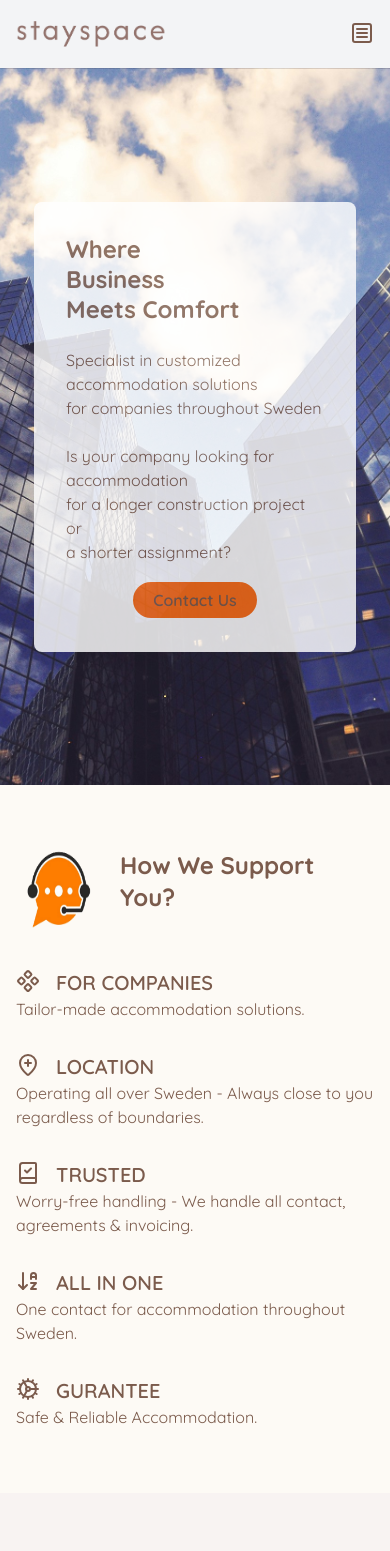
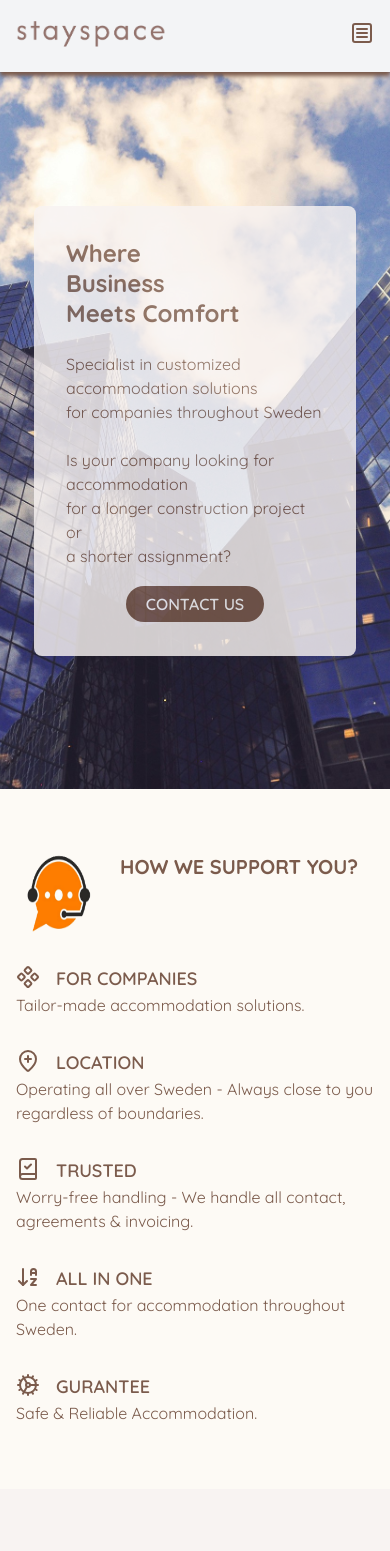
Before and after one commit to raselrzl/stayspace, a Next.js app: page / in a window 390 px wide. Shown: the top 1551 px of the page. Built offline with nearby package versions, Linux system fonts and the light colour scheme.

Commit message:
carosuel

```diff
--- a/app/components/Form.tsx
+++ b/app/components/Form.tsx
@@ -214,7 +214,7 @@ export default function ContactForm() {
           <div className="flex justify-center items-center">
             <Button
               type="submit"
-              className=" bg-[#fd6d15] rounded-[20px] cursor-pointer w-[150px]"
+              className=" bg-[#7B5B4C] hover:bg-[#96705f] text-white  rounded-[20px] cursor-pointer w-[150px]"
             >
               <MailIcon className="mr-2" />Send
             </Button>
--- a/app/components/Hero.tsx
+++ b/app/components/Hero.tsx
@@ -72,7 +72,7 @@ const Hero = () => {
       </div>
 
       {/* Content */}
-      <div className="relative z-10 lg:mr-[300px] w-[322px] sm:w-[400px] mx-auto bg-white opacity-82 p-8 text-[#7B5B4C] h-[450px] sm:h-[484px] rounded-lg">
+      <div className="relative z-10 lg:mr-[300px] w-[322px] sm:w-[400px] mx-auto bg-[#f8f3f2] opacity-82 p-8 text-[#7B5B4C] h-[450px] sm:h-[484px] rounded-lg">
         <h1 className="text-2xl sm:text-3xl font-bold leading-tight mb-6 text-left">
           Where
           <br />
@@ -91,7 +91,7 @@ const Hero = () => {
         <div className="text-center mt-6">
           <Link
             href="/contactus"
-            className="px-5 py-2 bg-[#fd6d15] hover:bg-red-400 text-[#7B5B4C] font-semibold transition-all rounded-[20px]"
+            className="uppercase text-md px-5 py-2 bg-[#7B5B4C] hover:bg-[#96705f] text-white  font-semibold transition-all rounded-[20px]"
           >
             Contact Us
           </Link>
--- a/app/components/Navbar.tsx
+++ b/app/components/Navbar.tsx
@@ -17,11 +17,11 @@ export default function Navbar() {
   // Function to check if the link is active
   const isActiveLink = (href: string) => {
     if (href === "/" && (pathname === "/" || pathname === "/home")) {
-      return "bg-[#fd6d15] text-[#7B5B4C] rounded-[20px]"; // Active state for home with rounded corners
+      return "bg-[#7b5b4c] text-white rounded-[20px]"; // Active state for home with rounded corners
     }
     return pathname === href
-      ? "bg-[#fd6d15] text-[#7B5B4C] rounded-[20px]" // Active state for other links with rounded corners
-      : "text-[#7B5B4C] hover:text-[#7B5B4C] hover:border-b-4 hover:border-[#fd6d15]"; // Regular state for other links with hover underline
+      ? "bg-[#7B5B4C] text-white rounded-[20px]" // Active state for other links with rounded corners
+      : "text-[#7B5B4C] hover:text-[#7B5B4C] hover:border-b-4 hover:border-[#7B5B4C]"; // Regular state for other links with hover underline
   };
 
   // Listen for scroll events to toggle the navbar height
@@ -42,9 +42,13 @@ export default function Navbar() {
 
   return (
     <nav
-      className={`bg-gray-100 p-4 transition-all duration-300 sticky top-0 z-50 uppercase font-bold ${
+      className={`bg-gray-100 p-4 transition-all duration-300 sticky top-0 z-50 uppercase  ${
         isScrolled ? "py-1" : "py-4"
       }`}
+      style={{
+        boxShadow: "0 4px 4px rgb(123, 91, 76)", // Yellow shadow (rgba(253, 109, 21, 0.6))
+        borderBottom: "4px solid transparent", // Invisible border to hold the shadow
+      }}
     >
       <div className="max-w-screen-xl mx-auto flex justify-between items-center">
         {/* Logo on the left */}
@@ -59,7 +63,7 @@ export default function Navbar() {
         </div>
 
         {/* Navbar Links (Desktop) */}
-        <div className="hidden md:flex space-x-6">
+        <div className="hidden md:flex space-x-6 font-bold">
           <Link href="/" className={`px-4 py-2 ${isActiveLink("/")}`}>
             Home
           </Link>
--- a/app/components/Navlink.tsx
+++ b/app/components/Navlink.tsx
@@ -21,10 +21,10 @@ export function Navlink() {
   const isActiveLink = (href: string) => {
     // For the homepage link, check for both "/" and "/home"
     if (href === "/" && (pathname === "/" || pathname === "/home")) {
-      return "bg-[#fd6d15] text-[#7B5B4C] rounded-[20px]"; // Active state for home
+      return "bg-[#7B5B4C] text-white rounded-[20px]"; // Active state for home
     }
     return pathname === href
-      ? "bg-[#fd6d15] text-[#7B5B4C] rounded-[20px]"
+      ? "bg-[#7B5B4C] text-white rounded-[20px]"
       : "text-[#7B5B4C] hover:text-[#7B5B4C]"; // Active state for other links
   };
 
--- a/app/components/PartnerContactForm.tsx
+++ b/app/components/PartnerContactForm.tsx
@@ -214,7 +214,7 @@ export default function PartnerContactForm() {
           <div className="flex justify-center items-center">
             <Button
               type="submit"
-              className="bg-[#fd6d15] rounded-[20px] cursor-pointer w-[150px]"
+              className="bg-[#7B5B4C] hover:bg-[#96705f] text-white  rounded-[20px] cursor-pointer w-[150px]"
             >
               <MailIcon className="mr-2" />Send
             </Button>
--- a/app/page.tsx
+++ b/app/page.tsx
@@ -56,7 +56,7 @@ export default function Home() {
               alt="Support Logo"
               className="w-20 h-20 mr-6 animate-on-scroll"
             />
-            <h2 className="text-2xl sm:text-3xl md:text-4xl font-bold text-[#7B5B4C] mb-6 lg:mt-3 animate-on-scroll">
+            <h2 className="uppercase text-xl sm:text-3xl md:text-4xl font-bold text-[#7B5B4C] mb-6 lg:mt-3 animate-on-scroll">
               How We Support You?
             </h2>
           </div>
@@ -65,7 +65,7 @@ export default function Home() {
           <div className="w-full sm:w-1/2 flex flex-col justify-between">
             <div className="h-full flex flex-col justify-between">
               <div className="mb-8">
-                <p className="text-[#7B5B4C] uppercase text-xl sm:text-2xl font-semibold flex animate-on-scroll">
+                <p className="text-[#7B5B4C] uppercase text-lg sm:text-2xl font-semibold flex animate-on-scroll">
                   <Component className="mr-4" /> For companies
                 </p>
                 <p className="text-md sm:text-xl text-[#7B5B4C] animate-on-scroll">
@@ -73,7 +73,7 @@ export default function Home() {
                 </p>
               </div>
               <div className="mb-8">
-                <p className="text-[#7B5B4C] uppercase text-xl sm:text-2xl font-semibold flex animate-on-scroll">
+                <p className="text-[#7B5B4C] uppercase text-lg sm:text-2xl font-semibold flex animate-on-scroll">
                   {" "}
                   <MapPinPlusInside className="mr-4" />
                   location
@@ -84,7 +84,7 @@ export default function Home() {
                 </p>
               </div>
               <div className="mb-8">
-                <p className="text-[#7B5B4C] uppercase text-xl sm:text-2xl font-semibold flex animate-on-scroll">
+                <p className="text-[#7B5B4C] uppercase text-lg sm:text-2xl font-semibold flex animate-on-scroll">
                   {" "}
                   <BookCheck className="mr-4" /> Trusted
                 </p>
@@ -94,7 +94,7 @@ export default function Home() {
                 </p>
               </div>
               <div className="mb-8">
-                <p className="text-[#7B5B4C] uppercase text-xl sm:text-2xl font-semibold flex animate-on-scroll">
+                <p className="text-[#7B5B4C] uppercase text-lg sm:text-2xl font-semibold flex animate-on-scroll">
                   {" "}
                   <ArrowDownAZ className="mr-4" /> All in one
                 </p>
@@ -103,7 +103,7 @@ export default function Home() {
                 </p>
               </div>
               <div className="">
-                <p className="text-[#7B5B4C] uppercase text-xl sm:text-2xl font-semibold flex animate-on-scroll">
+                <p className="text-[#7B5B4C] uppercase text-lg sm:text-2xl font-semibold flex animate-on-scroll">
                   {" "}
                   <Cog className="mr-4" /> Gurantee
                 </p>
@@ -177,6 +177,8 @@ export default function Home() {
           </div>
         </div>
       </section>
+
+
     </div>
   );
 }
--- a/app/services/page.tsx
+++ b/app/services/page.tsx
@@ -25,7 +25,7 @@ const Services = () => {
           <div className="text-center mt-6">
             <Link
               href="/contactus"
-              className="px-5 py-2 bg-[#fd6d15] hover:bg-red-400 text-[#7B5B4C] font-semibold transition-all rounded-[20px]"
+              className="uppercase px-5 py-2 bg-[#7B5B4C] hover:bg-[#96705f] text-white font-semibold transition-all rounded-[20px]"
             >
               Contact Us
             </Link>
```
